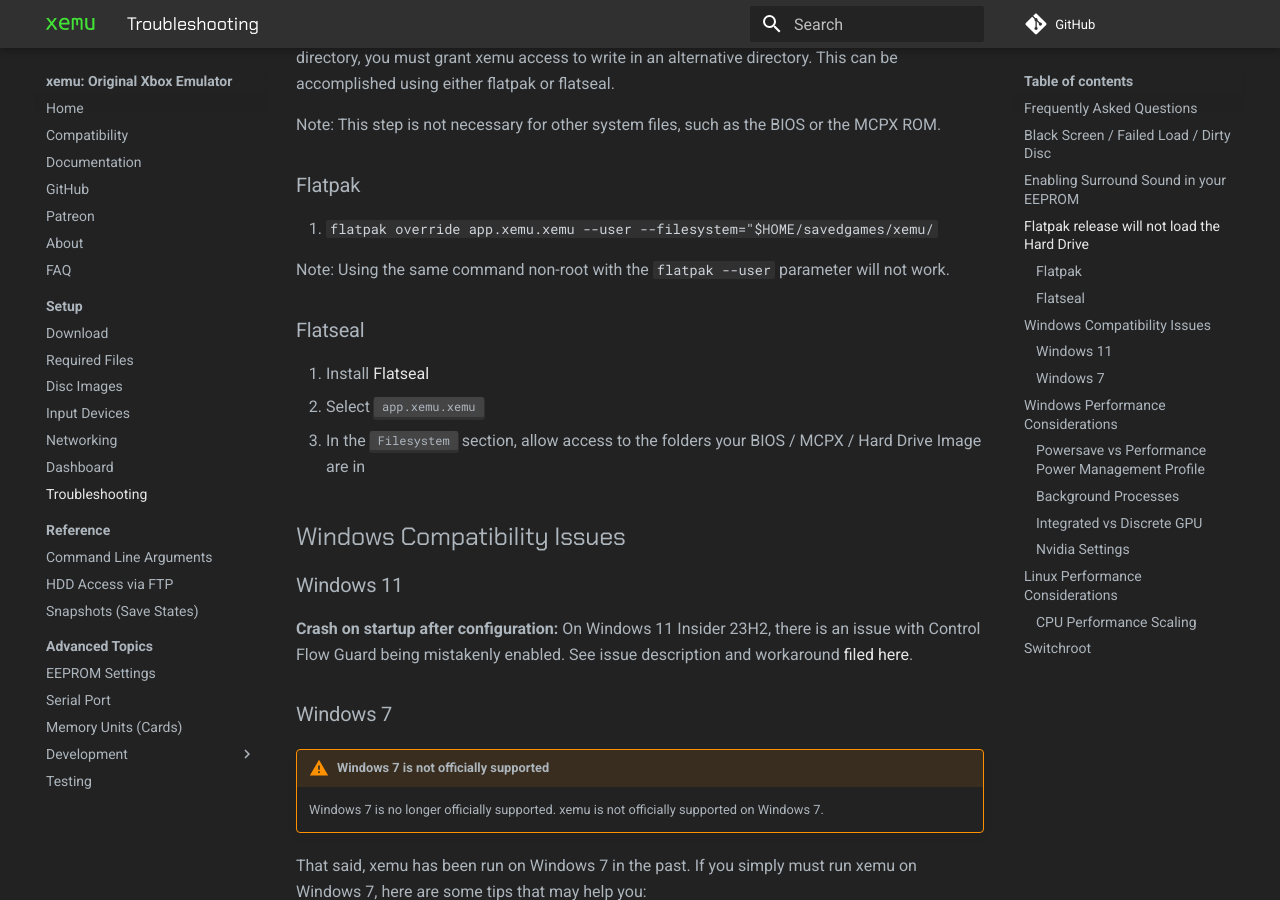
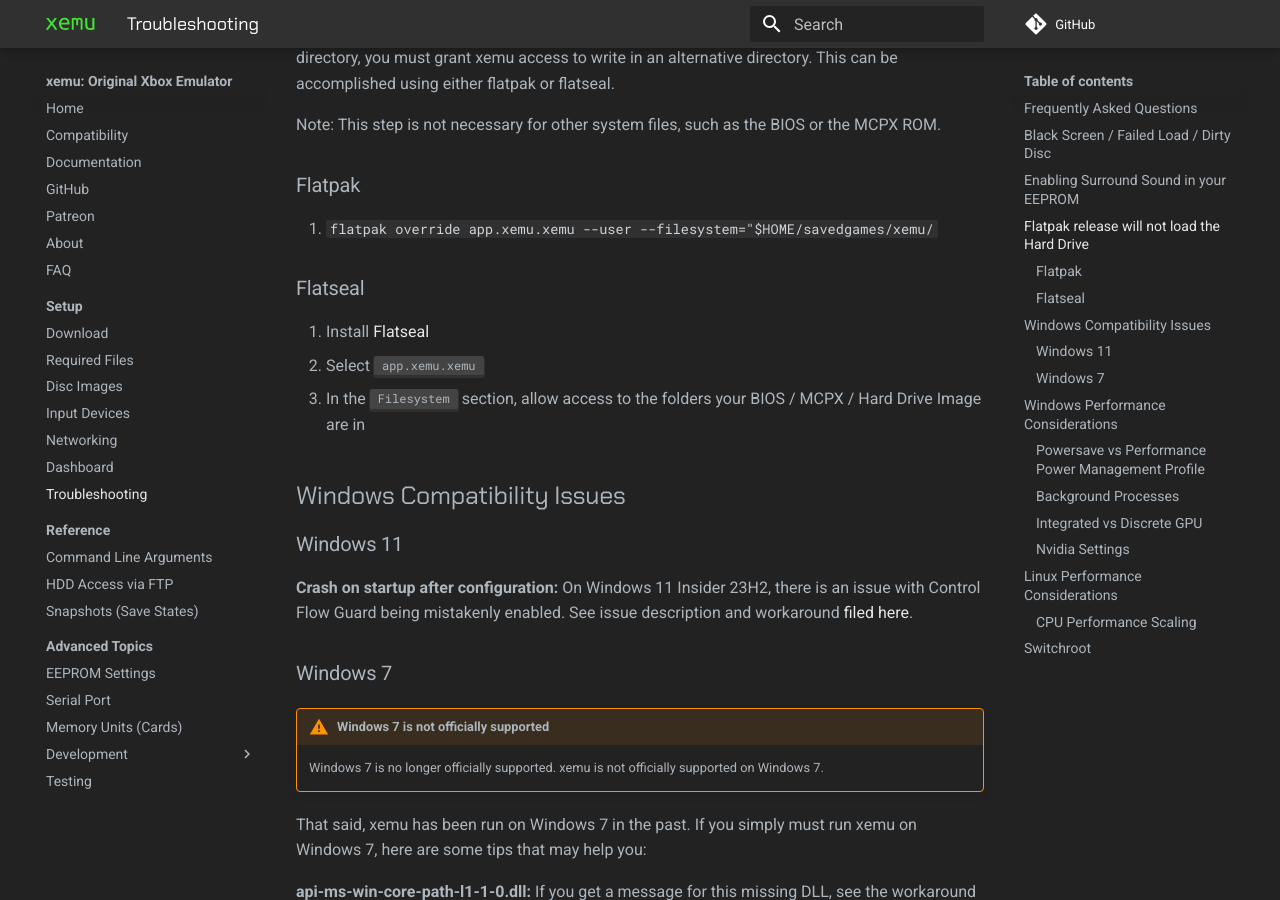
Before and after one commit to xemu-project/xemu-website, an MkDocs documentation site: the page built from docs/docs/troubleshooting.md, in a window 1280 px wide and 900 px high, scrolled down 769 px. Built offline with MkDocs 1.6.1 and Material for MkDocs 9.7.7, drawn with Linux system fonts in a browser that asks for light colours; comment, search, counter and statistics services are not loaded.

Commit message:
Update troubleshooting.md
Removed "Note: Using the same command non-root with the `flatpak --user` parameter will not work.
" -- works

Did not work for me earlier

```diff
--- a/docs/docs/troubleshooting.md
+++ b/docs/docs/troubleshooting.md
@@ -20,8 +20,6 @@ Note: This step is not necessary for other system files, such as the BIOS or the
 
 ### Flatpak
 1. `flatpak override app.xemu.xemu --user --filesystem="$HOME/savedgames/xemu/`
-
-Note: Using the same command non-root with the `flatpak --user` parameter will not work.
 
 ### Flatseal
 1. Install [Flatseal](https://flathub.org/apps/details/com.github.tchx84.Flatseal)
```
